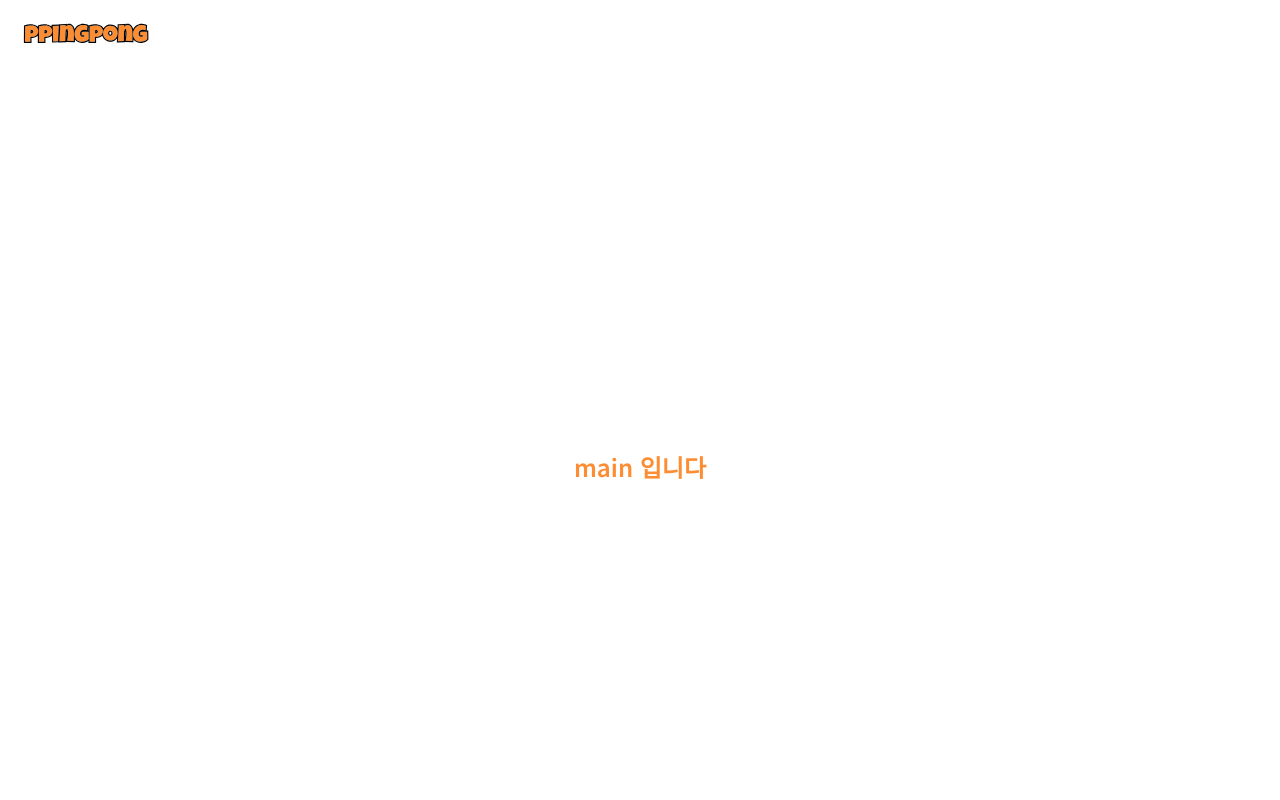
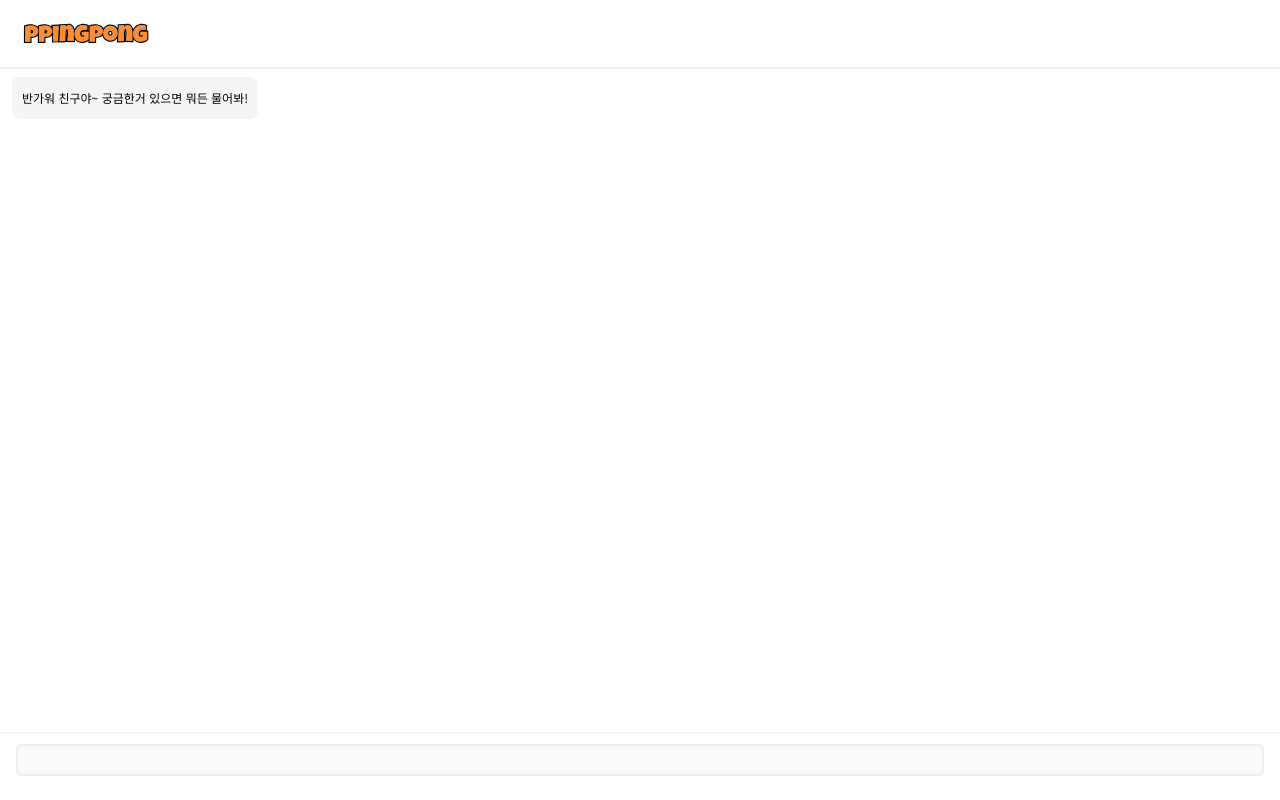
Before and after one commit to ComPPing/ppingpong-client, a Next.js app: page / in a window 1280 px wide. Built offline with nearby package versions, Linux system fonts and the light colour scheme; sample sign-in values are in the browser's storage.

Commit message:
feat: 메인 페이지 마크업

```diff
--- a/src/app/page.tsx
+++ b/src/app/page.tsx
@@ -1,16 +1,50 @@
 'use client';
 
 import Image from 'next/image';
-import { useEffect } from 'react';
+import { useEffect, useState } from 'react';
+
+import { Message } from '@/components/message';
+
+type MessageType = {
+  id: number;
+  sender: 'me' | 'other';
+  text: string;
+};
+
+const DUMMY_DATA: MessageType[] = [
+  {
+    id: 0,
+    sender: 'other',
+    text: '반가워 친구야~ 궁금한거 있으면 뭐든 물어봐!',
+  },
+];
 
 export default function Home() {
+  const [input, setInput] = useState('');
+  const [messages, setMessages] = useState<MessageType[]>(DUMMY_DATA);
+  const handleChangeInput = (e: React.ChangeEvent<HTMLInputElement>) => {
+    setInput(e.target.value);
+  };
+
+  const handleKeyUpInput = (e: React.KeyboardEvent<HTMLInputElement>) => {
+    if (input === '') return;
+    if (e.key === 'Enter') {
+      // todo: api 요청
+      setMessages((prev) => [
+        ...prev,
+        { id: messages.length + 1, sender: 'me', text: input },
+      ]);
+      setInput('');
+    }
+  };
+
   // @fixme: 임시로 로그인 체크를 위해 작성
   useEffect(() => {
     localStorage.getItem('token') ?? window.location.replace('/login');
   }, []);
   return (
-    <>
-      <header className="p-4">
+    <div className="flex flex-col h-full">
+      <header className="p-4 border-b-2">
         <Image
           src="/assets/icons/logo.svg"
           alt="logo"
@@ -18,9 +52,26 @@ export default function Home() {
           height="30"
         />
       </header>
-      <div className="text-h1 text-primary-main h-full flex items-center justify-center flex-col p-4">
-        main 입니다
+      <main className="flex-1 overflow-scroll">
+        <ol className="text-body3">
+          {messages.map((message) => (
+            <Message
+              text={message.text}
+              sender={message.sender}
+              key={message.id}
+            />
+          ))}
+        </ol>
+      </main>
+      <div className="border-t-2 border-gray-100 w-full px-4 pt-2.5 pb-6">
+        <input
+          type="text"
+          className="border-2 p-1 border-gray-200 bg-gray-50 rounded-md w-full h-8 text-body3 focus:outline-none"
+          onChange={handleChangeInput}
+          onKeyUp={handleKeyUpInput}
+          value={input}
+        />
       </div>
-    </>
+    </div>
   );
 }
```
